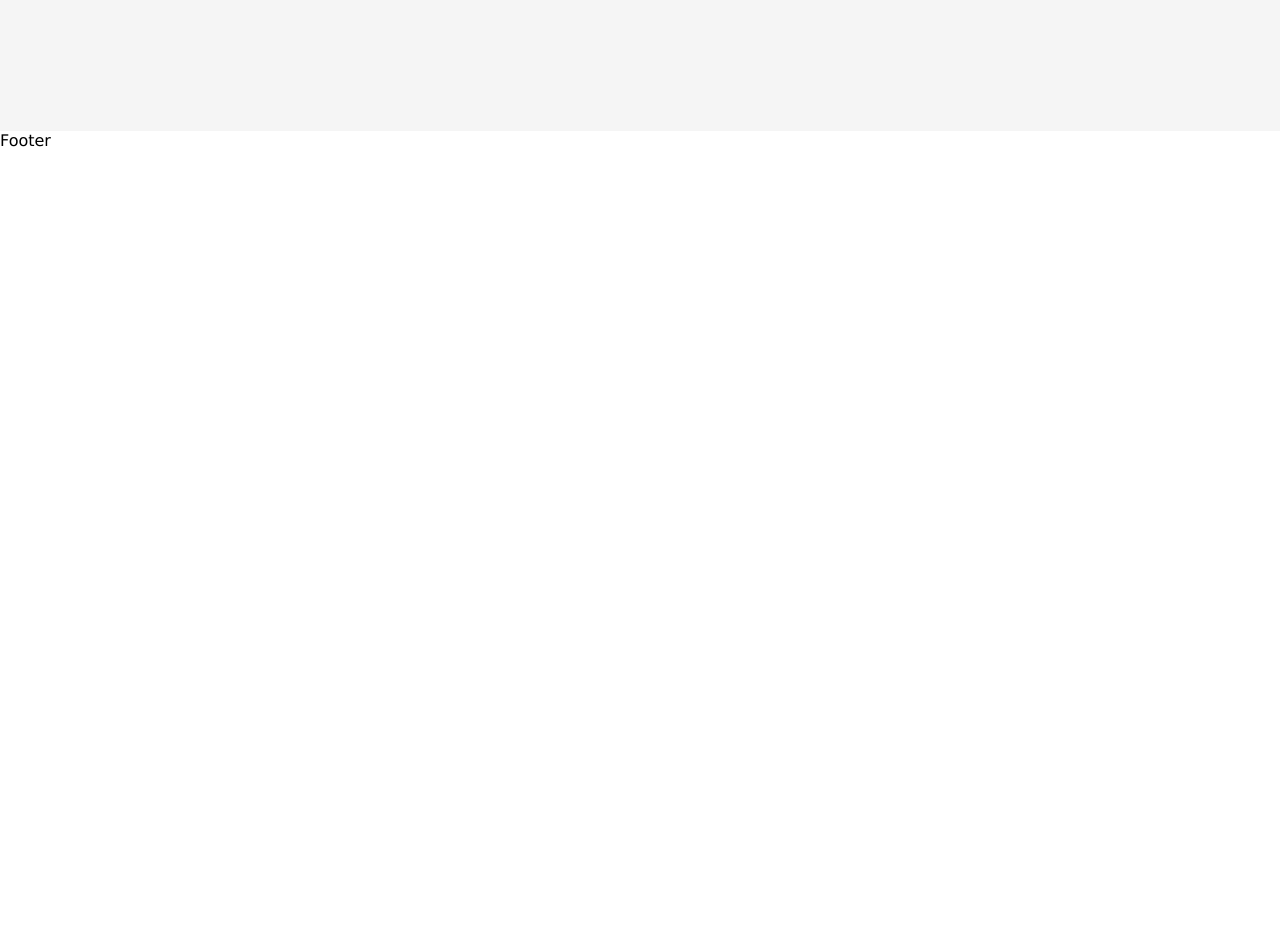
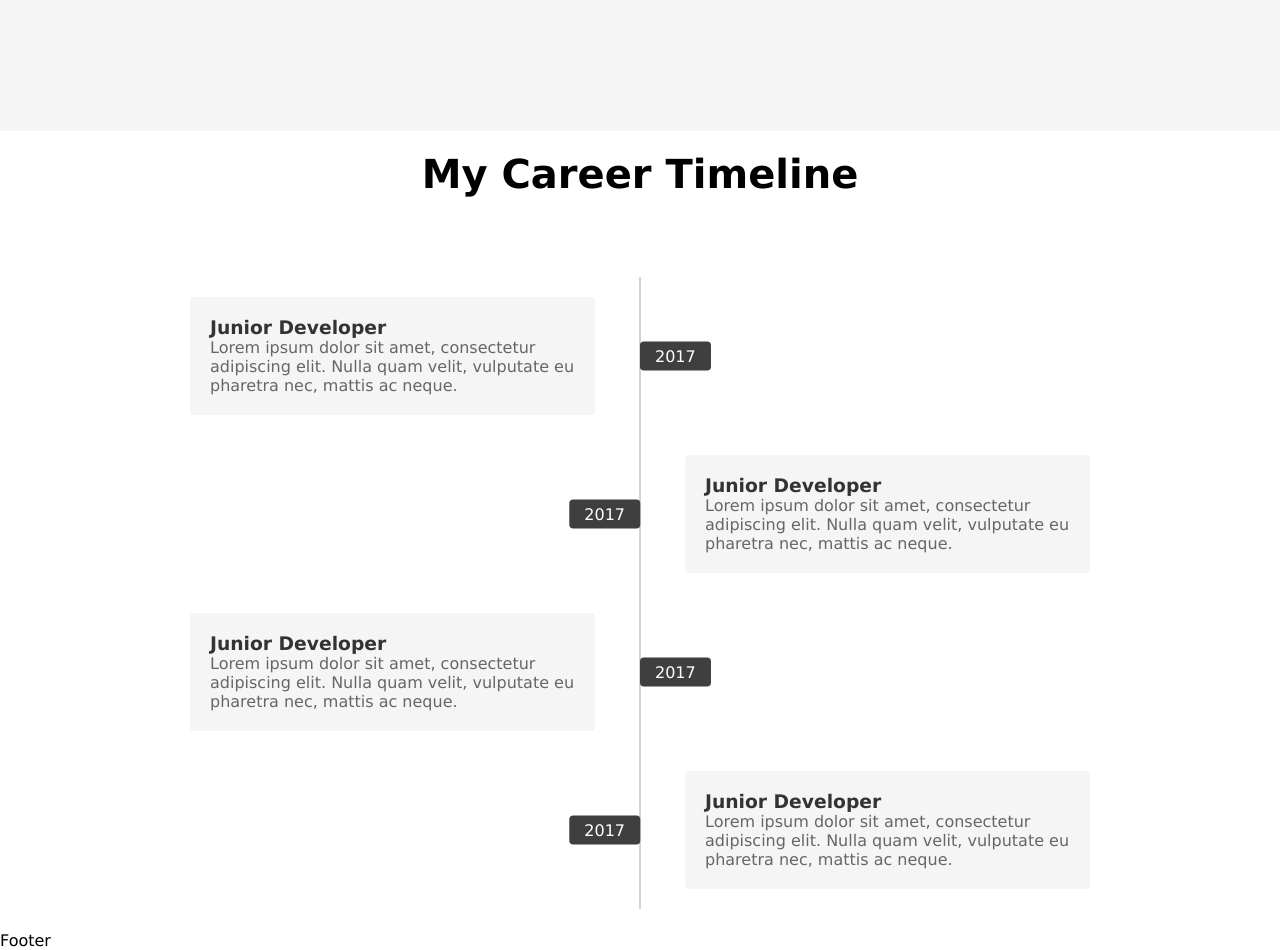
Before and after one commit to Chapp7/portfolio, a React (Vite) app: page / in a window 1280 px wide. Shown: the part 1540-2490 px from the top of the page. Before the commit the page ends 1690 px from the top, so only its background shows below. Built offline with nearby package versions, Linux system fonts and the light colour scheme.

Commit message:
Add CareerTimeline component

```diff
--- /dev/null
+++ b/src/containers/CareerTimeline/CareerTimeline.jsx
@@ -0,0 +1,61 @@
+import { useEffect } from "react";
+import AOS from "aos";
+import "aos/dist/aos.css";
+import "./CareerTimeline.scss";
+
+const CareerTimeline = () => {
+  useEffect(() => {
+    AOS.init();
+  }, []);
+
+  const timelineEvents = [
+    {
+      year: "2017",
+      title: "Junior Developer",
+      description: "Lorem ipsum dolor sit amet, consectetur adipiscing elit. Nulla quam velit, vulputate eu pharetra nec, mattis ac neque."
+    },
+    {
+      year: "2017",
+      title: "Junior Developer",
+      description: "Lorem ipsum dolor sit amet, consectetur adipiscing elit. Nulla quam velit, vulputate eu pharetra nec, mattis ac neque."
+    },
+    {
+      year: "2017",
+      title: "Junior Developer",
+      description: "Lorem ipsum dolor sit amet, consectetur adipiscing elit. Nulla quam velit, vulputate eu pharetra nec, mattis ac neque."
+    },
+    {
+      year: "2017",
+      title: "Junior Developer",
+      description: "Lorem ipsum dolor sit amet, consectetur adipiscing elit. Nulla quam velit, vulputate eu pharetra nec, mattis ac neque."
+    },
+
+  ];
+
+  return (
+    <div className="career-timeline-wrapper">
+      <div className="career-timeline__header" data-aos="fade-down">
+        <h2>My Career Timeline</h2>
+      </div>
+      <div className="career-timeline">
+        <div className="timeline-line" data-aos="grow-up" data-aos-delay="300"></div>
+        {timelineEvents.map((event, index) => (
+          <div
+            className="timeline-item"
+            key={index}
+            data-aos="fade-up"
+            data-aos-offset="200"
+          >
+            <div className="timeline-date">{event.year}</div>
+            <div className="timeline-content">
+              <h3>{event.title}</h3>
+              <p>{event.description}</p>
+            </div>
+          </div>
+        ))}
+      </div>
+    </div>
+  );
+};
+
+export default CareerTimeline;
--- /dev/null
+++ b/src/containers/CareerTimeline/CareerTimeline.scss
@@ -0,0 +1,108 @@
+.career-timeline-wrapper {
+  min-height: 100vh;
+  .career-timeline__header {
+    text-align: center;
+    padding: 20px 0;
+    h2 {
+      font-size: 2.5rem;
+    }
+  }
+
+  .career-timeline {
+    position: relative;
+    max-width: 900px;
+    margin: auto;
+    padding-top: 60px;
+
+    &:before {
+      content: "";
+      position: absolute;
+      left: 50%;
+      top: 60px;
+      height: calc(100% - 60px);
+      width: 2px;
+      background: #d3d3d3;
+      transform: translateX(-50%);
+    }
+
+    .timeline-item {
+      position: relative;
+      width: 100%;
+      display: flex;
+      padding: 20px 0;
+
+      &:nth-child(odd) {
+        justify-content: flex-end;
+        .timeline-content {
+          order: 2;
+        }
+        .timeline-date {
+          order: 1;
+          margin-right: auto;
+          transform: translateX(-100%) translateY(-50%);
+        }
+      }
+
+      &:nth-child(even) {
+        justify-content: flex-start;
+        .timeline-content {
+          order: 1;
+        }
+        .timeline-date {
+          order: 2;
+          transform: translateX(0) translateY(-50%);
+        }
+      }
+
+      .timeline-date {
+        position: absolute;
+        top: 50%;
+        left: 50%;
+        background-color: #3f3f3f;
+        color: white;
+        padding: 5px 15px;
+        border-radius: 4px;
+        z-index: 2;
+      }
+
+      .timeline-content {
+        background-color: #f5f5f5;
+        border-radius: 4px;
+        padding: 20px;
+        z-index: 0;
+        max-width: 45%;
+        min-width: 250px;
+        h3 {
+          color: #333;
+        }
+        p {
+          color: #666;
+        }
+      }
+    }
+  }
+}
+
+@media (max-width: 768px) {
+  .career-timeline:before {
+    left: 10px;
+    top: 60px;
+    height: calc(100% - 60px);
+  }
+
+  .career-timeline .timeline-item {
+    flex-direction: column;
+    align-items: center;
+
+    .timeline-date {
+      left: 10px;
+      top: 10px;
+      transform: translateX(0) translateY(0);
+    }
+
+    .timeline-content {
+      max-width: 90%;
+      margin-top: 20px;
+    }
+  }
+}
--- a/src/containers/index.jsx
+++ b/src/containers/index.jsx
@@ -2,5 +2,6 @@ import { default as Navbar } from "./Navbar/Navbar";
 import { default as Footer } from "./Footer/Footer";
 import { default as Hero } from "./Hero/Hero";
 import { default as About } from "./About/About";
+import { default as CareerTimeline } from "./CareerTimeline/CareerTimeline";
 
-export { Navbar, Footer, Hero, About };
+export { Navbar, Footer, Hero, About, CareerTimeline };
--- a/src/pages/Home/Home.jsx
+++ b/src/pages/Home/Home.jsx
@@ -1,4 +1,4 @@
-import { Footer, Navbar, Hero, About } from "../../containers";
+import { Footer, Navbar, Hero, About, CareerTimeline } from "../../containers";
 import "./Home.scss";
 
 const Home = () => {
@@ -17,9 +17,14 @@ const Home = () => {
           <About />
         </section>
 
+        <section className="career-timeline">
+          <CareerTimeline />
+        </section>
+
         <section className="footer">
           <Footer />
         </section>
+
       </div>
     </div>
   );
```
